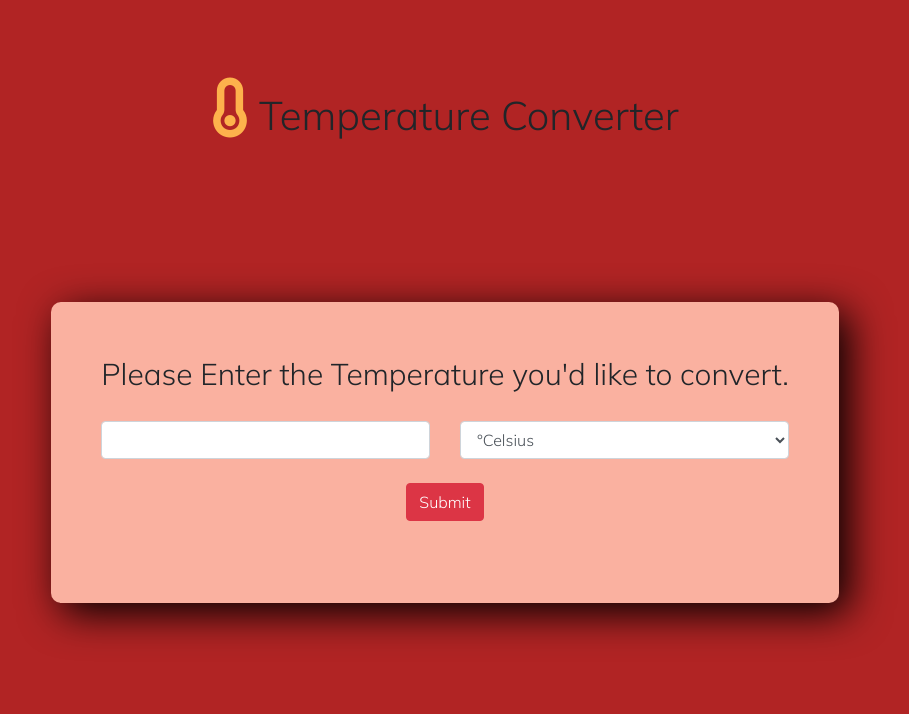
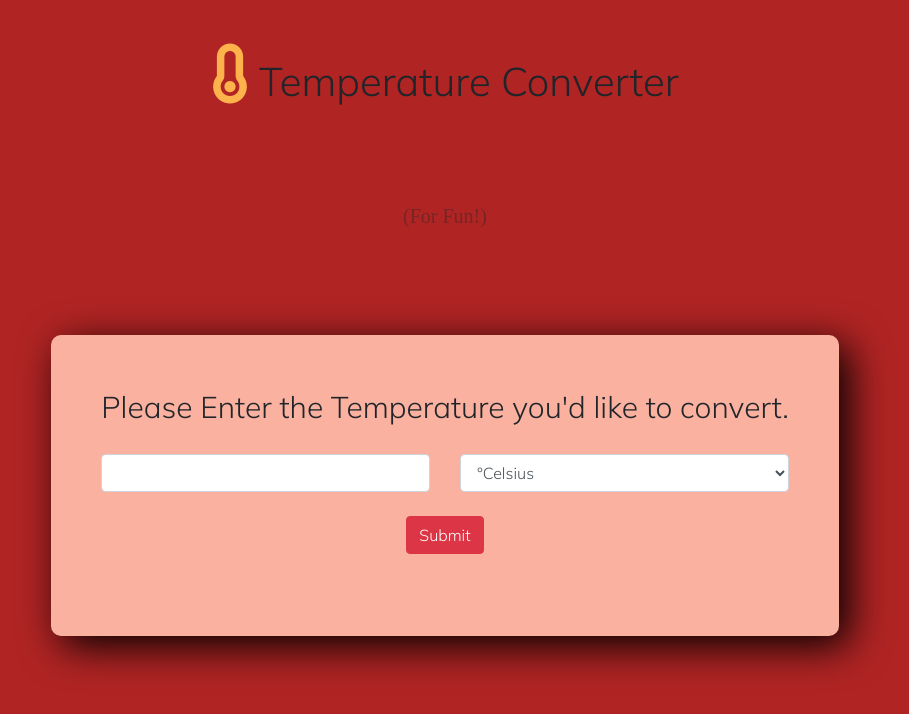
Before and after one commit to srinivas039/temperature-converter, a plain HTML site: page index.html in a window 1280 px wide. Shown: the whole page, without its empty margins (195-1104 px from the left). Drawn offline with nearby package versions, Linux system fonts and the light colour scheme.

Commit message:
Update index.html

```diff
--- a/index.html
+++ b/index.html
@@ -28,6 +28,7 @@
 <body>
 
     <h1 class="text-center"> <span id="fa" class="fa"></span> Temperature Converter</h1>
+    <p>(For Fun!)</p>
 
     <form class="text-center" id="tempCalc" onsubmit="calculateTemp(); return false">
         <label for="temp">Please Enter the Temperature you'd like to convert.</label>
```
